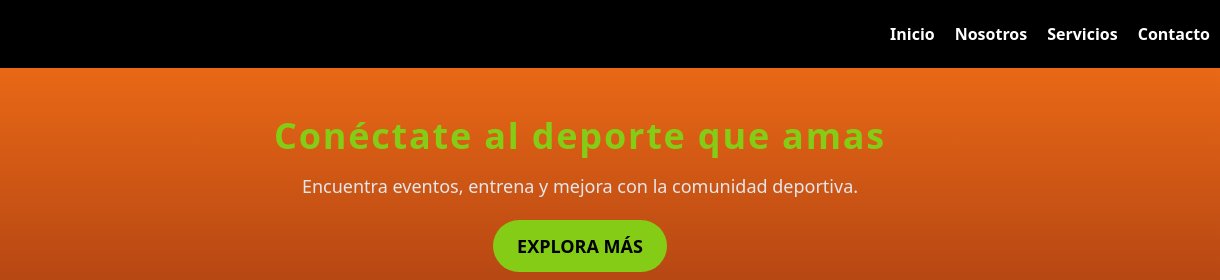
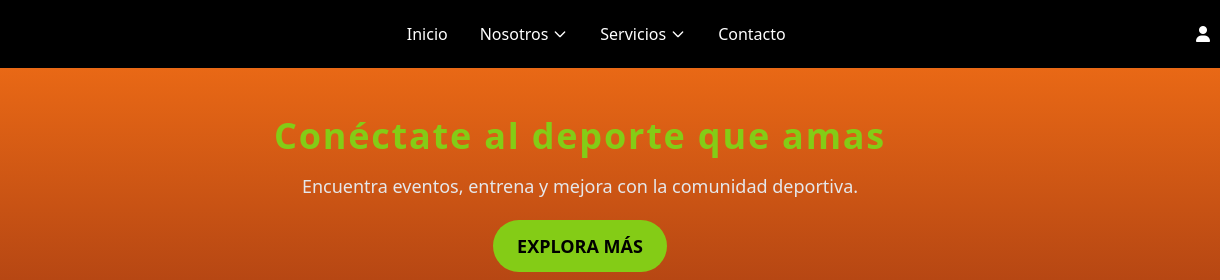
Before and after one commit to Yerayzl1/rentmotion, a website built with Vite: page index.html in a window 1280 px wide. Shown: the top 280 px of the page, 60-1280 px from the left. Built offline with nearby package versions, Linux system fonts and the light colour scheme.

Commit message:
navbar added

```diff
--- a/index.html
+++ b/index.html
@@ -1,5 +1,6 @@
 <!DOCTYPE html>
 <html lang="es">
+
 <head>
   <meta charset="UTF-8" />
   <meta name="viewport" content="width=device-width, initial-scale=1.0" />
@@ -8,35 +9,70 @@
   <!-- Tailwind CSS -->
   <script src="https://cdn.tailwindcss.com"></script>
   <!-- Font awesome -->
-    <link rel="stylesheet" href="https://cdnjs.cloudflare.com/ajax/libs/font-awesome/6.6.0/css/all.min.css" integrity="sha512-Kc323vGBEqzTmouAECnVceyQqyqdsSiqLQISBL29aUW4U/M7pSPA/gEUZQqv1cwx4OnYxTxve5UMg5GT6L4JJg==" crossorigin="anonymous" referrerpolicy="no-referrer" />
+  <link rel="stylesheet" href="https://cdnjs.cloudflare.com/ajax/libs/font-awesome/6.6.0/css/all.min.css"
+    integrity="sha512-Kc323vGBEqzTmouAECnVceyQqyqdsSiqLQISBL29aUW4U/M7pSPA/gEUZQqv1cwx4OnYxTxve5UMg5GT6L4JJg=="
+    crossorigin="anonymous" referrerpolicy="no-referrer" />
 </head>
-  <body class="m-0 font-roboto bg-gradient-to-b from-orange-500 via-orange-800 to-red-800 text-white flex flex-col min-h-screen">
+
+<body
+  class="m-0 font-roboto bg-gradient-to-b from-orange-500 via-orange-800 to-red-800 text-white flex flex-col min-h-screen">
   <!-- Navbar -->
   <header class="w-full p-2.5 flex justify-between items-center bg-black">
     <img src="./assets/img/logo_RestMotion.png" alt="Logo" class="h-12">
-      <nav>
-        <ul class="flex list-none">
-          <li class="ml-5"><a href="#home" class="text-white no-underline font-bold">Inicio</a></li>
-          <li class="ml-5"><a href="#about" class="text-white no-underline font-bold">Nosotros</a></li>
-          <li class="ml-5"><a href="#services" class="text-white no-underline font-bold">Servicios</a></li>
-          <li class="ml-5"><a href="#contact" class="text-white no-underline font-bold">Contacto</a></li>
-        </ul>
+    <nav class="flex-1 flex justify-center space-x-8"> <!-- Centered navigation options -->
+      <a href="/inicio" class="hover:text-gray-400">Inicio</a>
+      <div class="relative group">
+        <button class="hover:text-gray-400 flex items-center"> Nosotros
+          <svg class="ml-1 w-4 h-4" fill="none" stroke="currentColor" viewBox="0 0 24 24"
+            xmlns="http://www.w3.org/2000/svg">
+            <path stroke-linecap="round" stroke-linejoin="round" stroke-width="2" d="M19 9l-7 7-7-7"></path>
+          </svg>
+        </button>
+        <div class="absolute hidden group-hover:block bg-black text-white mt-1 rounded shadow-lg min-w-max">
+          <!-- Adjusted width -->
+          <a href="/nosotros/sobre-nosotros" class="block px-4 py-2 hover:bg-gray-600">Sobre nosotros</a>
+          <a href="/nosotros/ayuda" class="block px-4 py-2 hover:bg-gray-600">Ayuda</a>
+          <a href="/nosotros/rentmotion-plus" class="block px-4 py-2 hover:bg-gray-600">RentMotion <span
+              class="text-red-500">+</span></a>
+        </div>
+      </div>
+      <div class="relative group">
+        <button class="hover:text-gray-400 flex items-center"> Servicios
+          <svg class="ml-1 w-4 h-4" fill="none" stroke="currentColor" viewBox="0 0 24 24"
+            xmlns="http://www.w3.org/2000/svg">
+            <path stroke-linecap="round" stroke-linejoin="round" stroke-width="2" d="M19 9l-7 7-7-7"></path>
+          </svg>
+        </button>
+        <div class="absolute hidden group-hover:block bg-black text-white mt-1 rounded shadow-lg min-w-max">
+          <!-- Adjusted width -->
+          <a href="/servicios/ubicaciones" class="block px-4 py-2 hover:bg-gray-600">Ubicaciones</a>
+          <a href="/servicios/equipamiento" class="block px-4 py-2 hover:bg-gray-600">Equipamiento</a>
+          <a href="/servicios/eventos" class="block px-4 py-2 hover:bg-gray-600">Eventos</a>
+        </div>
+      </div>
+      <a href="/contacto" class="hover:text-gray-400">Contacto</a>
     </nav>
+    <a href="/perfil" class="flex items-center">
+      <i class="fa-solid fa-user"></i>
+    </a>
   </header>
+
 
   <!-- Contenido principal -->
   <main class="flex-grow">
     <section class="text-center my-12">
       <h1 class="text-4xl tracking-wider text-lime-500 font-bold mb-4">Conéctate al deporte que amas</h1>
       <p class="text-lg text-gray-200">Encuentra eventos, entrena y mejora con la comunidad deportiva.</p>
-        <button class="mt-5 py-3 px-6 bg-lime-500 text-black text-lg uppercase rounded-full font-bold">Explora más</button>
+      <button class="mt-5 py-3 px-6 bg-lime-500 text-black text-lg uppercase rounded-full font-bold">Explora
+        más</button>
     </section>
 
     <!-- Servicios -->
     <section class="w-full py-12 flex justify-around">
       <div class="text-center w-1/3">
         <h3 class="text-3xl text-lime-500 font-bold">Entrenamientos</h3>
-          <p class="text-lg text-white mt-3">Utiliza el equipamiento gratuito de una de nuestras estaciones para tener los mejores entrenamientos.</p>
+        <p class="text-lg text-white mt-3">Utiliza el equipamiento gratuito de una de nuestras estaciones para tener los
+          mejores entrenamientos.</p>
       </div>
       <div class="text-center w-1/3">
         <h3 class="text-3xl text-lime-500 font-bold">Estaciones</h3>
@@ -44,7 +80,8 @@
       </div>
       <div class="text-center w-1/3">
         <h3 class="text-3xl text-lime-500 font-bold">Equipamiento</h3>
-          <p class="text-lg text-white mt-3">Tenemos muchos deportes preparados para que disfrutes. En ellos, puedes encontrar: Baloncesto, futbol, pàdel...</p>
+        <p class="text-lg text-white mt-3">Tenemos muchos deportes preparados para que disfrutes. En ellos, puedes
+          encontrar: Baloncesto, futbol, pàdel...</p>
       </div>
     </section>
   </main>
@@ -68,4 +105,5 @@
     <p class="mt-4 text-sm text-white">© RentMotion 2024 - Todos los derechos reservados | Políticas de privacidad</p>
   </footer>
 </body>
+
 </html>
```
Lines whose indentation alone changed are shown as unchanged.
